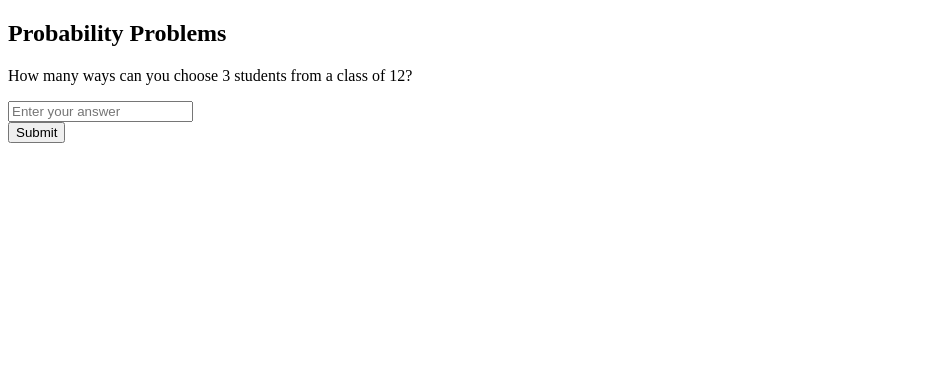
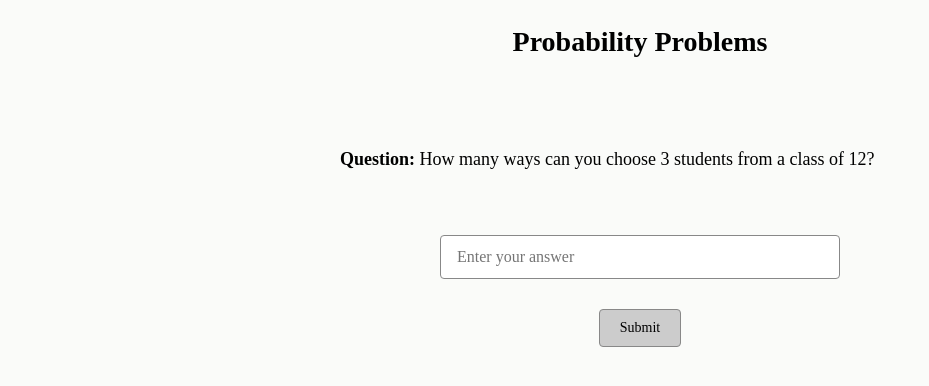
Before and after one commit to pbrowne011/probability-practice, a plain HTML site: page index.html in a window 1280 px wide. Shown: the whole page, without its empty margins (0-929 px from the left). Drawn offline with Linux system fonts and the light colour scheme.

Commit message:
add CSS styling

```diff
--- a/index.html
+++ b/index.html
@@ -5,10 +5,119 @@
     <meta name="viewport" content="width=device-width, initial-scale=1.0">
     <meta http-equiv="Content-Security-Policy" content="default-src 'self'; script-src 'self'; style-src 'self' 'unsafe-inline';">
     <title>Probability Problems</title>
+    <style>
+      * {
+          box-sizing: border-box;
+          margin: 0;
+          padding: 0;
+      }
+
+      body {
+          align-items: center;
+          background-color: #fafbf9;
+          display: flex;
+          flex-direction: column;
+          font-family: 'Computer Modern', 'Times New Roman', serif;
+          line-height: 1.6;
+          min-height: 100vh;
+          padding: 20px;
+      }
+
+      main {
+          max-width: 600px;
+          width: 100%;
+          # text-align: center;
+      }
+
+      button {
+          background-color: #ccc;
+          border-radius: 4px;
+          border: 1px solid #888;
+          cursor: pointer;
+          font-family: inherit;
+          font-size: 14px;
+          padding: 10px 20px;
+      }
+
+      button:hover {
+          background-color: #eee;
+      }
+
+      button:active {
+          background-color: #ddd;
+      }
+
+      input {
+          border-radius: 4px;
+          border: 1px solid #888;
+          font-family: inherit;
+          font-size: 14px;
+          padding: 8px;
+      }
+
+      #title {
+          font-size: 28px;
+          margin-bottom: 40px;
+      }
+
+      #question {
+          font-size: 18px;
+          margin: 40px 0 30px 0;
+          min-height: 60px;
+          text-align: left;
+      }
+
+      #answer-input {
+          margin: 30px 0;
+          text-align: center;
+      }
+
+      #user-answer {
+          border-radius: 4px;
+          border: 1px solid #888;
+          font-family: inherit;
+          font-size: 16px;
+          max-width: 400px;
+          padding: 12px 16px;
+          width: 100%;
+      }
+
+      #buttons {
+          margin: 20px 0;
+          display: flex;
+          gap: 15px;
+          justify-content: center;
+          flex-wrap: wrap;
+      }
+
+      #answer-display {
+          margin-top: 30px;
+          text-align: left;
+          max-width: 500px;
+          margin-left: auto;
+          margin-right: auto;
+      }
+
+      /* Adjustments for mobile */
+      @media (max-width: 600px) {
+          body {
+              padding: 15px;
+          }
+
+          #question {
+              font-size: 16px;
+              margin: 20px 0;
+          }
+
+          #user-answer {
+              font-size: 16px;
+          }
+      }
+    </style>
   </head>
   <body>
     <header>
-      <h2 id="title">Probability Problems</h2>
+      <h1 id="title">Probability Problems</h1>
     </header>
     <main>
       <div id="question"></div>
@@ -20,15 +129,13 @@
       <div id="buttons">
         <button id="submit-btn">Submit</button>
         <button id="show-answer-btn" style="display: none;">Show Answer</button>
+        <button id="next-btn" style="display: none;">Next Problem</button>
       </div>
 
       <div id="answer-display" style="display: none;">
         <p><strong>Answer:</strong> </p>
         <p><strong>Explanation:</strong> </p>
       </div>
-      <div id="next-button-display" style="display: none;">
-        <button id="next-btn">Next Problem</button>
-      </div>
     </main>
 
     <script src="main.js"></script>
--- a/main.js
+++ b/main.js
@@ -22,7 +22,9 @@ function loadProblem(i) {
     }
 
     const problem = problems[i];
-    document.getElementById('question').innerHTML = `<p>${problem.question}</p>`;
+    document.getElementById('question').innerHTML = `
+        <p><strong>Question:</strong> ${problem.question}</p>
+    `;
     const answerDisplay = document.getElementById('answer-display');
     answerDisplay.innerHTML = `
         <p><strong>Answer:</strong> ${problem.latexAnswer}</p>
@@ -34,9 +36,12 @@ function resetProblem() {
     incorrectCount = 0;
     hideAnswer();
 
-    document.getElementById('user-answer').value = "";
     const showAnswerBtn = document.getElementById('show-answer-btn');
     showAnswerBtn.style.display = 'none';
+    const nextBtn = document.getElementById('next-btn');
+    nextBtn.style.display = 'none';
+
+    document.getElementById('user-answer').value = "";
 }
 
 function submitAnswer() {
@@ -74,7 +79,7 @@ function handleCorrectAnswer(){
     const showAnswerBtn = document.getElementById('show-answer-btn');
     showAnswerBtn.style.display = 'block';
 
-    const nextBtn = document.getElementById('next-button-display');
+    const nextBtn = document.getElementById('next-btn');
     nextBtn.style.display = 'block';
 }
 
@@ -92,25 +97,17 @@ function handleIncorrectAnswer() {
 }
 
 function showAnswer() {
-    const buttonsSection = document.getElementById('buttons');
-    buttonsSection.style.display = 'none';
+    const nextBtn = document.getElementById('next-btn');
+    nextBtn.style.display = 'block';
+
 
     const answerDisplay = document.getElementById('answer-display');
     answerDisplay.style.display = 'block';
-
-    const nextBtn = document.getElementById('next-button-display');
-    nextBtn.style.display = 'block';
 }
 
 function hideAnswer() {
-    const buttonsSection = document.getElementById('buttons');
-    buttonsSection.style.display = 'block';
-
     const answerDisplay = document.getElementById('answer-display');
     answerDisplay.style.display = 'none';
-
-    const nextBtn = document.getElementById('next-button-display');
-    nextBtn.style.display = 'none';
 }
 
 function nextProblem() {
```
Also changed, not shown: 1 other file.
